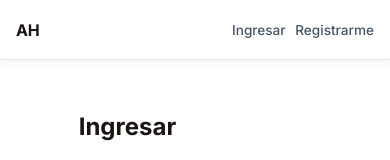
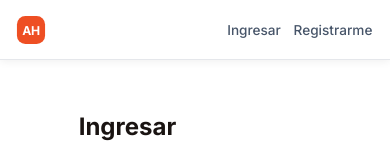
Before and after one commit to Sincro-arg/AH-front, an Angular app: page /login in a window 390 px wide. Shown: the top 160 px of the page. Built offline with nearby package versions, Linux system fonts and the light colour scheme.

Commit message:
tarea 606: rediseño el header con logo SVG, nombre de marca, fecha junto al usuario y mejor foco/mobile
Agent: c1

```diff
--- a/src/app/components/header/header.css
+++ b/src/app/components/header/header.css
@@ -24,16 +24,34 @@
 }
 
 .header__brand {
-  font-size: 1.15rem;
+  display: flex;
+  align-items: center;
+  gap: 0.5rem;
+  min-width: 0;
+  font-size: 1.05rem;
   font-weight: 800;
   color: var(--color-text);
   text-decoration: none;
   letter-spacing: -0.02em;
-  flex-shrink: 0;
+  flex-shrink: 1;
+  border-radius: 8px;
 }
 
 .header__brand:hover {
   text-decoration: none;
+  color: var(--color-primary);
+}
+
+.header__logo {
+  width: 30px;
+  height: 30px;
+  flex-shrink: 0;
+}
+
+.header__brand-name {
+  overflow: hidden;
+  text-overflow: ellipsis;
+  white-space: nowrap;
 }
 
 .header__nav {
@@ -47,6 +65,8 @@
   font-weight: 500;
   color: var(--color-text-muted);
   text-decoration: none;
+  border-radius: 6px;
+  padding: 0.2rem 0.1rem;
 }
 
 .header__nav-link:hover {
@@ -60,6 +80,13 @@
   min-width: 0;
 }
 
+.header__date {
+  font-size: 0.82rem;
+  color: var(--color-text-muted);
+  white-space: nowrap;
+  flex-shrink: 0;
+}
+
 .header__user-link {
   font-size: 0.9rem;
   font-weight: 600;
@@ -68,6 +95,8 @@
   overflow: hidden;
   text-overflow: ellipsis;
   white-space: nowrap;
+  border-radius: 6px;
+  padding: 0.2rem 0.1rem;
 }
 
 .header__user-link:hover {
@@ -91,6 +120,20 @@
   border-color: color-mix(in srgb, var(--color-error) 35%, white);
 }
 
+.header__brand:focus-visible,
+.header__nav-link:focus-visible,
+.header__user-link:focus-visible,
+.header__logout:focus-visible {
+  outline: 2px solid var(--color-primary);
+  outline-offset: 2px;
+}
+
+@media (max-width: 640px) {
+  .header__date {
+    display: none;
+  }
+}
+
 @media (max-width: 480px) {
   .header__inner {
     padding: 0 1rem;
@@ -99,6 +142,10 @@
 
   .header__brand {
     font-size: 1rem;
+  }
+
+  .header__brand-name {
+    display: none;
   }
 
   .header__user {
--- a/src/app/components/header/header.html
+++ b/src/app/components/header/header.html
@@ -1,9 +1,30 @@
 <header class="header">
   <div class="header__inner">
-    <a class="header__brand" routerLink="/">AH</a>
+    <a class="header__brand" routerLink="/">
+      <svg
+        class="header__logo"
+        viewBox="0 0 32 32"
+        fill="none"
+        aria-hidden="true"
+        focusable="false"
+      >
+        <rect x="1" y="1" width="30" height="30" rx="9" fill="var(--color-primary)" />
+        <text
+          x="16"
+          y="21.5"
+          text-anchor="middle"
+          font-family="Inter, sans-serif"
+          font-size="13"
+          font-weight="800"
+          fill="#fff"
+        >AH</text>
+      </svg>
+      <span class="header__brand-name">Account Hub</span>
+    </a>
 
     @if (estaLogueado()) {
       <div class="header__user">
+        <span class="header__date">{{ fechaHoy() }}</span>
         <a class="header__user-link" routerLink="/configuracion">
           {{ usuario()?.nombre }} {{ usuario()?.apellido }}
         </a>
--- a/src/app/components/header/header.ts
+++ b/src/app/components/header/header.ts
@@ -16,6 +16,16 @@ export class Header {
   readonly estaLogueado = this.authSvc.estaLogueado;
   readonly usuario = computed(() => this.authSvc.usuarioActual());
 
+  /** Fecha de hoy, corta y en español, para mostrar junto al usuario. */
+  readonly fechaHoy = computed(() => {
+    const txt = new Date().toLocaleDateString('es-AR', {
+      weekday: 'long',
+      day: 'numeric',
+      month: 'long',
+    });
+    return txt.charAt(0).toUpperCase() + txt.slice(1);
+  });
+
   logout(): void {
     this.authSvc.logout();
   }
```
